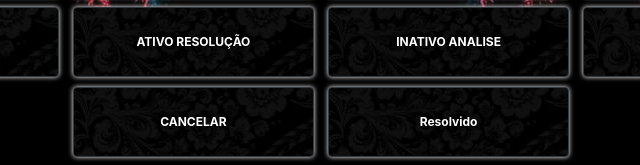
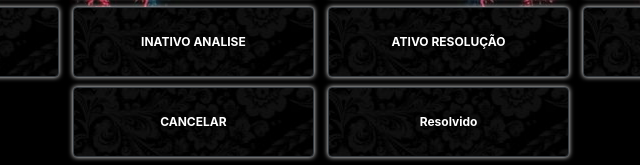
Before and after one commit to christianbarbosa/ScriptOn, a plain HTML site: page Christian/demo/ScriptOn.html in a window 1280 px wide. Shown: the part 602-767 px from the top of the page, 324-964 px from the left. Drawn offline with nearby package versions, Linux system fonts and the light colour scheme; files whose address does not match are found by name.

```diff
--- a/Christian/demo/ScriptOn.html
+++ b/Christian/demo/ScriptOn.html
@@ -103,8 +103,6 @@
 
 <button class="btn btn-dark" data-clipboard-text="SR(A): XXXXXXXXXX SOLICITOU 2ª VIA DE FATURA, FATURA ENCAMINHADA PARA SEU EMAIL E O CLIENTE FOI INFORMADO QUE A FATURA É DISPONIBILIZADA NA CENTRAL DO ASSINANTE, ORIENTADO (A) COMO ACESSÁ-LA.">EMISSÃO 2 VIA</button>
 
-
-
 <button class="btn btn-dark" data-clipboard-text="LEDS ON
 
 POWER
@@ -115,10 +113,9 @@
 LEDS ATIVAS ATE O MOMENTO.
 ">Leds Ativos</button>
 
-<button class="btn btn-dark" data-clipboard-text="CLIENTE CONECTADO NO MOMENTO DA ANALISE, O ATENDIMENTO SERA DIRECIONADO PARA VERIFICAÇÃO DE DESCONTO, REFERENTE A PARALIZAÇÃO">ATIVO RESOLUÇÃO</button>
+ <button class="btn btn-dark" data-clipboard-text="NO MOMENTO DA ANALISE CLIENTE ENCONTRA-SE DESCONECTADO, O ATENDIMENTO SERA DIRECIONADO PARA VERIFICAÇÃO EM NOSSO SETOR DE ESPECIALISTAS.">INATIVO ANALISE</button>
 
- <button class="btn btn-dark" data-clipboard-text="NO MOMENTO DA ANALISE CLIENTE ENCONTRA-SE DESCONECTADO, O ATENDIMENTO SERA DIRECIONADO VERIFICAÇÃO EM NOSSO SETOR DE ESPECIALISTAS.">INATIVO ANALISE</button>
-
+ <button class="btn btn-dark" data-clipboard-text="CLIENTE CONECTADO NO MOMENTO DA ANALISE, O ATENDIMENTO SERA DIRECIONADO PARA VERIFICAÇÃO DE DESCONTO, REFERENTE A PARALIZAÇÃO">ATIVO RESOLUÇÃO</button>
 
 <button class="btn btn-dark" data-clipboard-text="TESTE FORAM EFETUADOS:
 -OLT INATIVA-
```
